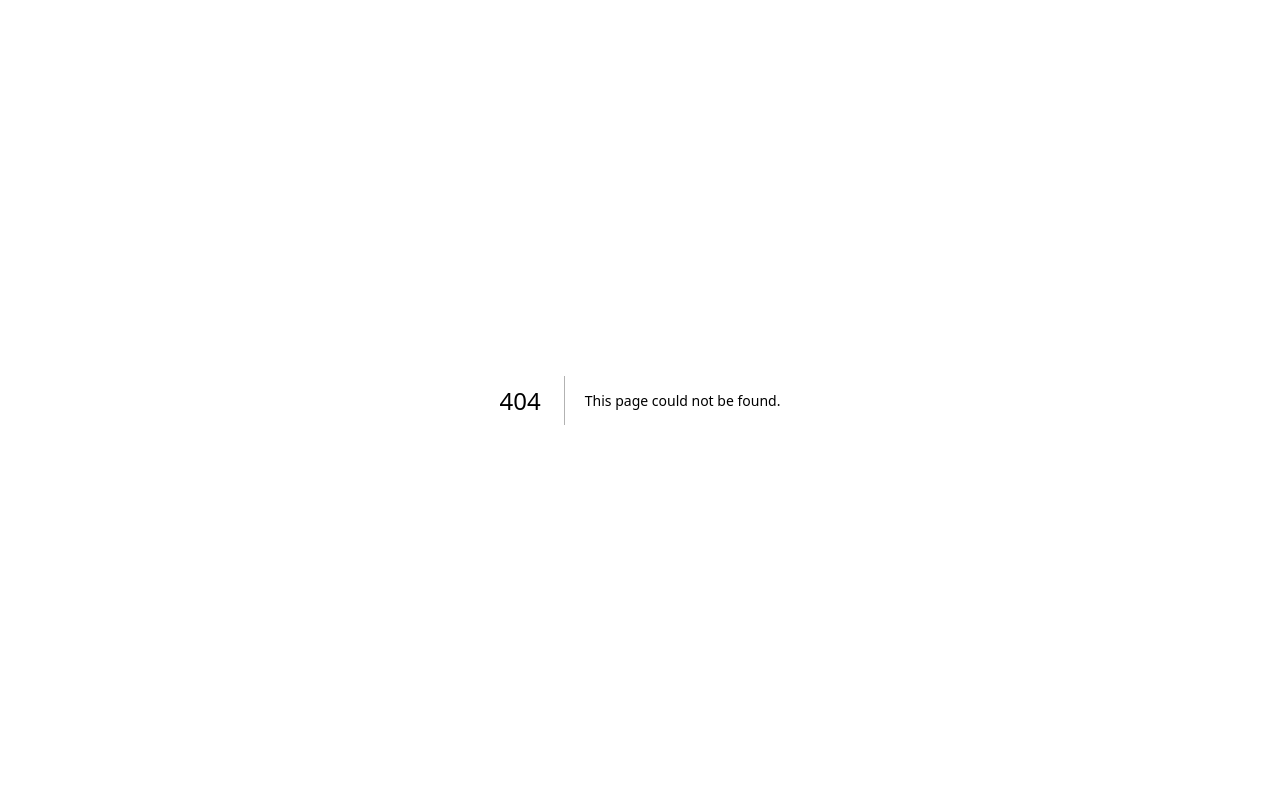
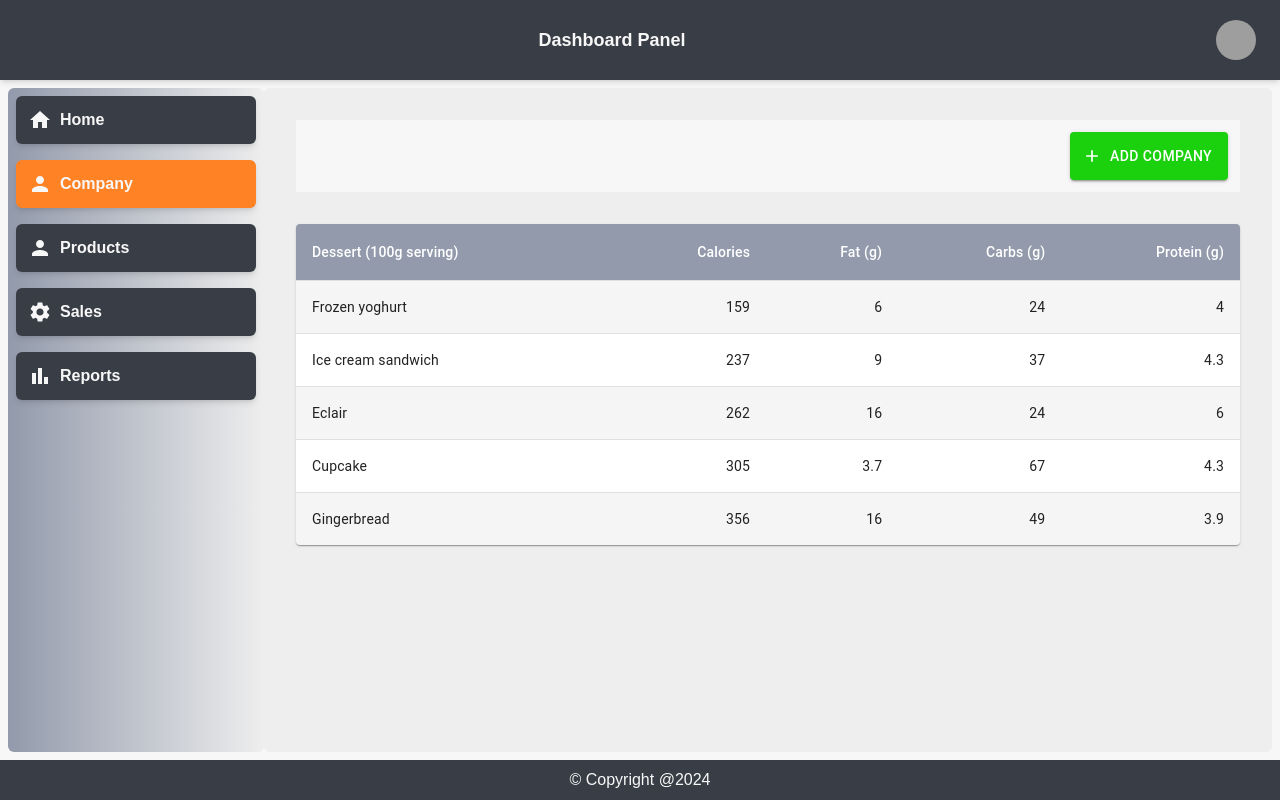
Before and after one commit to shahidse/logistic, a Next.js app: page /dashboard/company in a window 1280 px wide. Before the commit this address had no page. Built offline with nearby package versions, Linux system fonts and the light colour scheme; grey boxes are pictures that could not be loaded.

Commit message:
updae product form

```diff
--- a/package.json
+++ b/package.json
@@ -15,6 +15,7 @@
     "@mui/material": "^6.4.1",
     "@mui/x-charts": "^7.24.1",
     "@reduxjs/toolkit": "^2.5.1",
+    "countries-list": "^3.1.1",
     "next": "15.1.6",
     "react": "^19.0.0",
     "react-dom": "^19.0.0",
--- /dev/null
+++ b/src/app/dashboard/company/[:id]/page.tsx
@@ -0,0 +1,61 @@
+"use client"
+import ButtonStack from '@/components/common/ButtonStack'
+import CustomButton from '@/components/common/CustomeButton'
+import CustomForm from '@/components/common/CustomForm'
+import CustomInput from '@/components/common/CustomInput'
+import { Box } from '@mui/material'
+import React from 'react'
+import { continents, countries, languages } from 'countries-list'
+
+function page() {
+    const handleSubmit: React.FormEventHandler<HTMLFormElement> = (e) => {
+        console.log(e)
+    }
+    const countriesArray = Object.entries(countries).map(([code, data]) => ({
+        value: code,
+        label: data.name
+    }));
+    const styles = {
+        '& label': { color: 'var(--foreground)' }, // Default label color
+        '& .MuiInputLabel-asterisk': {
+            color: 'red',
+            fontSize: '1.2rem',
+            fontWeight: 'bold',
+            fontStyle: 'italic'
+        },
+        '& label.Mui-focused': { color: 'var(--foreground)' }, // Label color on focus
+        '& .MuiOutlinedInput-root': {
+            '&:hover fieldset': { borderColor: 'var(--foreground)' }, // Border color on hover
+            '&.Mui-focused fieldset': { borderColor: 'var(--foreground)' }, // Border color on focus
+        },
+        '& .MuiInputBase-input': {
+            color: 'var(--lightText)', // Text color inside input
+        },
+    }
+    return (
+        <Box className='' >
+            <CustomForm onSubmit={handleSubmit} className='flex flex-row flex-wrap justify-start gap-3 md:gap-5 p-[32px]'>
+                <CustomInput fullWidth={false} className=' md:w-[450px]' label='Company Name' sx={styles} />
+                <CustomInput fullWidth={false} className=' md:w-[450px]' required={false} label='Comapnay Address' sx={styles} />
+                <CustomInput fullWidth={false} className=' md:w-[450px]' required={false} label='Comapny Phone' sx={styles} />
+                <CustomInput fullWidth={false} className=' md:w-[450px]' required={false} label='Founding Date' type='Date' sx={styles} />
+                <CustomInput fullWidth={false} className=' md:w-[450px]' required={false} label='Countary of Origin' sx={styles} select={true} options={countriesArray} />
+                <CustomInput fullWidth={false} className=' md:w-[450px]' required={false} label='City' sx={styles} />
+                <CustomInput fullWidth={false} className=' md:w-[450px]' required={false} label='Logo' sx={styles} type='file'/>
+                <CustomInput fullWidth={false} className=' md:w-[450px]' required={false} label='Website Url' type='url' sx={styles} />
+                <ButtonStack className='flex justify-end w-full pt-4'>
+                    <Box className=" flex justify-between gap-4 w-[450px] mr-24">
+                        <CustomButton className='flex ' variant='outlined' sx={{ backgroundColor: "transparent" }}>
+                            Cancel
+                        </CustomButton>
+                        <CustomButton className='flex  ' sx={{ backgroundColor: "var(--info) " }}>
+                            Submit
+                        </CustomButton>
+                    </Box>
+                </ButtonStack>
+            </CustomForm>
+        </Box>
+    )
+}
+
+export default page
--- /dev/null
+++ b/src/app/dashboard/company/layout.tsx
@@ -0,0 +1,31 @@
+'use client';
+import ActionBar from '@/components/common/ActionBar'
+import ButtonStack from '@/components/common/ButtonStack'
+import CustomButton from '@/components/common/CustomeButton'
+import { Add } from '@mui/icons-material'
+import { Box } from '@mui/material'
+import { usePathname, useRouter } from 'next/navigation'
+import React from 'react'
+
+function ProductsLayout({ children }: { children: React.JSX.Element }) {
+    const router = useRouter()
+    const handleAddProduct = () => {
+        router.push('/dashboard/company/0')
+    }
+    const path = usePathname()
+    return (
+        <Box className='flex flex-col gap-8'>
+            <ActionBar  >
+                <ButtonStack>
+                    <>
+                        <CustomButton startIcon={<Add />} fullWidth={false} onClick={handleAddProduct} sx={{ backgroundColor: path == '/dashboard/company/0' ? 'var(--action)' : 'var(--success)' }}>Add Company</CustomButton>
+                    </>
+                </ButtonStack>
+
+            </ActionBar>
+            {children}
+        </Box>
+    )
+}
+
+export default ProductsLayout
--- /dev/null
+++ b/src/app/dashboard/company/page.tsx
@@ -0,0 +1,12 @@
+import CustomizedTables from '@/components/common/CustomizedTables'
+import React from 'react'
+
+function page() {
+    return (
+        <div>
+            <CustomizedTables></CustomizedTables>
+        </div>
+    )
+}
+
+export default page
--- a/src/app/dashboard/layout.tsx
+++ b/src/app/dashboard/layout.tsx
@@ -81,6 +81,13 @@ export default function DashboardLayout({ children }: { children: React.JSX.Elem
                             <Home className="mr-2" /> Home
                         </Link>
                         <Link
+                            href="/dashboard/company"
+                            className={`shadow-md flex items-center h-12 rounded-md p-3 font-semibold ${pathname === '/dashboard/company' ? 'bg-action' : 'hover:bg-action hover:translate-x-2 hover:translate-y-2 bg-foreground'
+                                }`}
+                        >
+                            <Person className="mr-2" /> Company
+                        </Link>
+                        <Link
                             href="/dashboard/products"
                             className={`shadow-md flex items-center h-12 rounded-md p-3 font-semibold ${pathname === '/dashboard/products' ? 'bg-action' : 'hover:bg-action hover:translate-x-2 hover:translate-y-2 bg-foreground'
                                 }`}
@@ -88,7 +95,7 @@ export default function DashboardLayout({ children }: { children: React.JSX.Elem
                             <Person className="mr-2" /> Products
                         </Link>
                         <Link
-                            href="/dashboard/products"
+                            href="/dashboard/sales"
                             className={`shadow-md flex items-center h-12 rounded-md p-3 font-semibold ${pathname === '/dashboard/settings' ? 'bg-secondary' : 'hover:bg-action hover:translate-x-2 hover:translate-y-2 bg-foreground'
                                 }`}
                         >
--- /dev/null
+++ b/src/app/dashboard/reports/page.tsx
@@ -0,0 +1,11 @@
+import React from 'react'
+
+function page() {
+  return (
+    <div>
+      coming soon
+    </div>
+  )
+}
+
+export default page
--- /dev/null
+++ b/src/app/dashboard/sales/page.tsx
@@ -0,0 +1,11 @@
+import React from 'react'
+
+function page() {
+    return (
+        <div>
+            coming soon
+        </div>
+    )
+}
+
+export default page
--- a/src/components/common/CustomInput.tsx
+++ b/src/components/common/CustomInput.tsx
@@ -1,9 +1,12 @@
 import React, { useEffect, useState } from 'react';
-import { TextField, FormControl, InputAdornment, FormHelperText, SxProps, CircularProgress } from '@mui/material';
-
+import { TextField, FormControl, InputAdornment, FormHelperText, SxProps, CircularProgress, MenuItem, Box } from '@mui/material';
+interface Option {
+    value: string;
+    label: string;
+}
 interface InputProps {
     label?: string; // Label text for the input field
-    type?: 'text' | 'email' | 'password' | 'number' | 'tel' | 'url'; // Allowed input types (can be extended as needed)
+    type?: React.HTMLInputTypeAttribute; // Allowed input types (can be extended as needed)
     name?: string; // Name attribute for the input
     placeholder?: string; // Placeholder text for the input field
     value?: string | number; // Value of the input (either string or number)
@@ -15,7 +18,10 @@ interface InputProps {
     className?: string;
     sx?: SxProps; // Custom styles
     fullWidth?: boolean,
-    loading?: boolean
+    loading?: boolean,
+    select?: boolean,
+    options?: Option[],
+    defaultValue?: string
 }
 
 const CustomInput: React.FC<InputProps> = ({
@@ -31,9 +37,15 @@ const CustomInput: React.FC<InputProps> = ({
     helperText,
     className,
     loading = false,
+    select = false,
+    options = [{
+        value: 'value',
+        label: 'label'
+    }],
+    defaultValue = '',
     sx = {
 
-        '& label': { color: 'var(--foreground)' }, // Default label color
+        '& label': { color: 'var(--foreground)', }, // Default label color
         '& .MuiInputLabel-asterisk': {
             color: 'red',
             fontSize: '1.2rem',
@@ -70,16 +82,21 @@ const CustomInput: React.FC<InputProps> = ({
         <FormControl fullWidth={screenWidth < 768 ? true : fullWidth} error={error}>
             <TextField
                 type={type}
+                select={select}
                 name={name}
                 value={value}
                 onChange={onChange}
                 required={required}
                 placeholder={placeholder}
                 variant="outlined"
+                defaultValue={defaultValue}
                 fullWidth={screenWidth < 768 ? true : fullWidth}
                 label={label}
                 className={`flex bg-secondary rounded-[8px]  shadow-lg border-transparent ${className}`}
                 sx={sx}
+                InputLabelProps={{
+                    shrink: type === 'date' || type == 'Date' || type === 'file' ? true : undefined,
+                }}
                 InputProps={{
                     endAdornment: icon ? (
                         <InputAdornment position="end">{icon}</InputAdornment>
@@ -88,9 +105,13 @@ const CustomInput: React.FC<InputProps> = ({
                         <InputAdornment position='end'><CircularProgress size={24} color="inherit" /></InputAdornment>
                     ) : null
                 }}
-            />
+            > {select && options?.map((option) => (
+                <MenuItem key={option.value} value={option.value}>
+                    {option.label}
+                </MenuItem>
+            ))}</TextField>
             {helperText && <FormHelperText>{helperText}</FormHelperText>}
-        </FormControl>
+        </FormControl >
     );
 };
 
```
Also changed, not shown: 1 other file (tests, documents, lock files or other folders).
